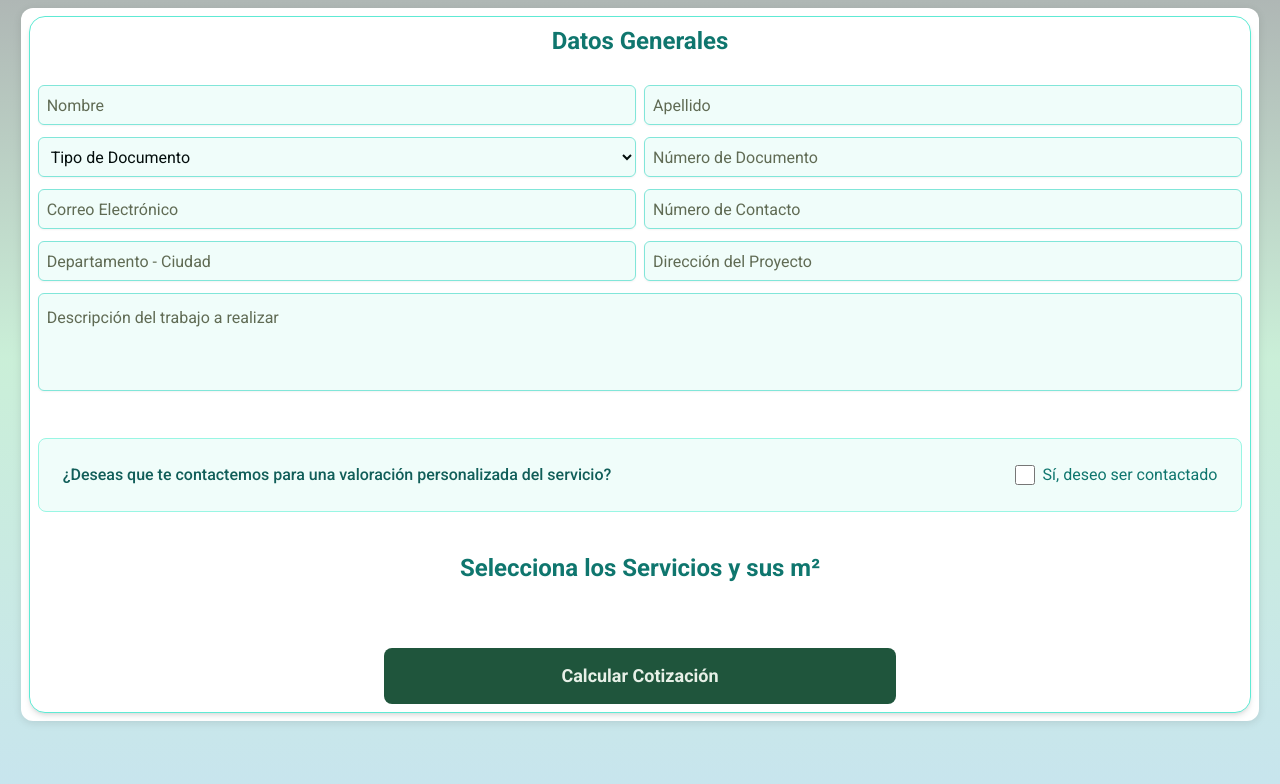
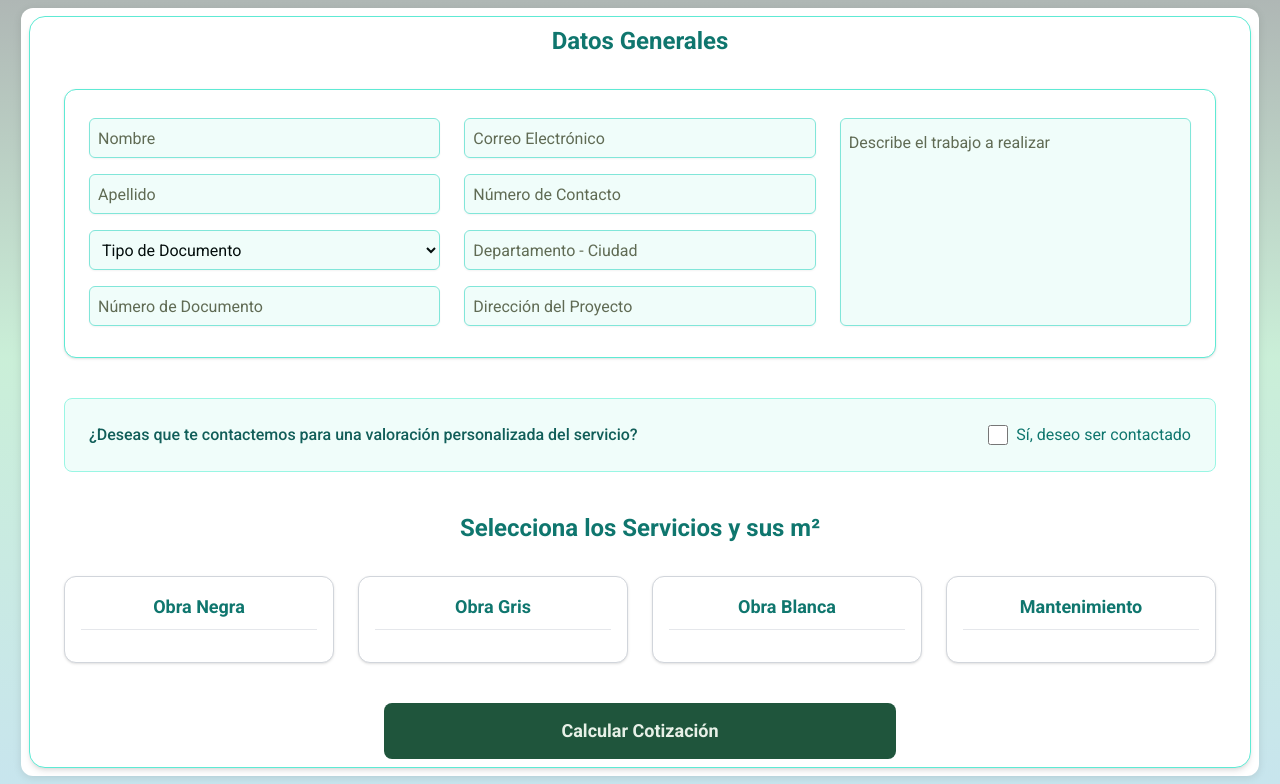
Before and after one commit to Alex-Pineda/JB-CONSTRUCCIONES, a PHP site: page /app/views/simulador.php in a window 1280 px wide. Shown: the part 67-851 px from the top of the page. Run offline with PHP 8.4, Linux system fonts and the light colour scheme; data that the repository does not hold is empty; some libraries are stand-ins or nearby versions.

Commit message:
Modernizar simulador

```diff
--- a/app/ajax/guardarProyecto.php
+++ b/app/ajax/guardarProyecto.php
@@ -45,7 +45,7 @@ try {
         $correo = $data['correo'] ?? '';
         $documento = $data['numero_documento'] ?? '';
 
-        // 🔍 Buscar usuario existente
+        //  Buscar usuario existente
         $sql = "SELECT idusuario
                 FROM usuario
                 WHERE correo = ? OR numero_documento = ?
--- a/app/controllers/authcontroller.php
+++ b/app/controllers/authcontroller.php
@@ -78,7 +78,7 @@ if ($_SERVER['REQUEST_METHOD'] === 'POST') {
 
 
     /* =====================================================
-       2️⃣ LOGIN
+       2️ LOGIN
     ===================================================== */
     $usuario = trim($_POST['usuario'] ?? '');
     $contrasena = trim($_POST['contrasena'] ?? '');
--- a/app/controllers/registrocontroller.php
+++ b/app/controllers/registrocontroller.php
@@ -14,7 +14,7 @@ class RegistroController {
 
         try {
 
-            // 🔹 Iniciar transacción
+            //  Iniciar transacción
             $this->conn->beginTransaction();
 
             // 1️ Verificar duplicados
@@ -69,14 +69,14 @@ class RegistroController {
                 ':idusuario' => $idUsuario
             ]);
 
-            // 🔹 Confirmar transacción
+            //  Confirmar transacción
             $this->conn->commit();
 
             return "ok";
 
         } catch (Exception $e) {
 
-            // 🔹 Revertir si algo falla
+            //  Revertir si algo falla
             $this->conn->rollBack();
             return "error";
         }
--- a/app/views/simulador.php
+++ b/app/views/simulador.php
@@ -73,7 +73,6 @@ $categorias = [
     }
 
     textarea.input-estilo {
-      height: auto;
       padding-top: 0.75rem;
       padding-bottom: 0.75rem;
       resize: none;
@@ -110,10 +109,20 @@ $categorias = [
 
               <!-- DATOS GENERALES -->
               <section>
-                <h2 class="text-center font-semibold text-teal-700 mb-6 text-2xl">Datos Generales</h2>
-                <div class="grid grid-cols-1 md:grid-cols-2 gap-2">
+              <h2 class="text-center font-semibold text-teal-700 mb-8 text-2xl">
+                Datos Generales
+              </h2>
+
+              <div class="flex justify-center">
+                <div class="w-full max-w-6xl bg-white p-6 rounded-xl shadow border border-teal-300">
+
+                  <div class="grid grid-cols-1 md:grid-cols-3 gap-6">
+
+                    <!-- COLUMNA 1 -->
+                    <div class="space-y-4">
                       <input type="text" id="nombre" class="input-estilo" placeholder="Nombre">
                       <input type="text" id="apellido" class="input-estilo" placeholder="Apellido">
+
                       <select id="tipoDocumento" class="input-estilo">
                         <option value="">Tipo de Documento</option>
                         <option value="dni">DNI</option>
@@ -121,121 +130,187 @@ $categorias = [
                         <option value="pasaporte">Pasaporte</option>
                         <option value="otro">Otro</option>
                       </select>
+
                       <input type="text" id="numeroDocumento" class="input-estilo" placeholder="Número de Documento">
+                    </div>
+
+                    <!-- COLUMNA 2 -->
+                    <div class="space-y-4">
                       <input type="email" id="correo" class="input-estilo" placeholder="Correo Electrónico">
                       <input type="tel" id="contacto" class="input-estilo" placeholder="Número de Contacto">
                       <input type="text" id="ubicacion" class="input-estilo" placeholder="Departamento - Ciudad">
                       <input type="text" id="direccion" class="input-estilo" placeholder="Dirección del Proyecto">
-                  <div class="md:col-span-2">
-                    <textarea id="descripcion" rows="3" class="input-estilo resize-none" placeholder="Descripción del trabajo a realizar"></textarea>
+                    </div>
+
+                    <!-- COLUMNA 3 -->
+                    <div class="space-y-2">
+                      <textarea id="descripcion"class="input-estilo h-[208px]"placeholder="Describe el trabajo a realizar"></textarea>
+                    </div>
+
                 </div>
               </div>
             </section>
 
-              <!-- Contacto personalizado -->
-              <div class="flex flex-col md:flex-row items-center gap-4 bg-teal-50 border border-teal-200 rounded-lg p-6 mt-6">
+              <!-- CONTACTO PERSONALIZADO -->
+            <div class="flex justify-center mt-6">
+              <div class="w-full max-w-6xl">
+
+                <div class="flex flex-col md:flex-row items-center gap-4 bg-teal-50 border border-teal-200 rounded-lg p-6">
+
                   <label for="contactoPersonalizado" class="text-teal-800 font-medium flex-1">
                     ¿Deseas que te contactemos para una valoración personalizada del servicio?
                   </label>
+
                   <div class="flex items-center gap-2">
-                  <input type="checkbox" id="contactoPersonalizado" name="contactoPersonalizado"
-                    class="h-5 w-5 text-teal-600 border-teal-400 rounded focus:ring-teal-300">
+                    <input type="checkbox" id="contactoPersonalizado"
+                      class="h-5 w-5 text-teal-600 border-teal-400 rounded">
                     <span class="text-teal-700">Sí, deseo ser contactado</span>
+                  </div>
+
+                </div>
+
               </div>
             </div>
 
-              <!-- Fecha estimada visita -->
-              <div id="campoFechaVisita" class="hidden flex flex-col items-center mt-4">
-                <label for="fechaVisita" class="block text-teal-800 font-semibold mb-2 text-center">
-                  Por favor, indique la fecha estimada para la visita especializada:
+
+            <!-- FECHA -->
+            <div id="campoFechaVisita" class="hidden flex justify-center mt-4">
+              <div class="w-full max-w-6xl">
+
+                <div class="bg-white border border-teal-200 rounded-lg p-6 text-center">
+
+                  <label class="block text-teal-800 font-semibold mb-2">
+                    Fecha estimada para la visita
                   </label>
-                <input type="date" id="fechaVisita" name="fechaVisita"
-                  class="w-full md:w-1/3 px-4 py-2 border border-teal-300 rounded-md focus:ring-2 focus:ring-teal-400 focus:outline-none">
+
+                  <input type="date"
+                    id="fechaVisita"
+                    class="w-full md:w-1/3 px-4 py-2 border border-teal-300 rounded-md focus:ring-2 focus:ring-teal-400">
+
+                </div>
+
+              </div>
             </div>
 
               <!-- SERVICIOS -->
-              <section>
-                <h2 class="text-center font-semibold text-teal-700 mb-6 text-2xl">
+              <section class="mt-8">
+
+                <h2 class="text-center font-semibold text-teal-700 mb-8 text-2xl">
                   Selecciona los Servicios y sus m²
                 </h2>
-                <div class="grid grid-cols-1 md:grid-cols-4 gap-4">
-                  <div id="obraNegraOpciones" class="space-y-3 flex-1">
+
+                <!-- CONTENEDOR CENTRADO -->
+                <div class="flex justify-center">
+                  <div class="grid grid-cols-1 md:grid-cols-4 gap-6 w-full max-w-6xl">
+
+                    <!-- OBRA NEGRA -->
+                    <div id="obraNegraOpciones" class="bg-white p-4 rounded-xl shadow border border-gray-300">
+                      <h3 class="text-lg font-semibold text-teal-700 mb-4 text-center border-b pb-2">
+                        Obra Negra
+                      </h3>
+
+                      <div class="space-y-3">
                         <?php foreach ($categorias['Obra negra'] as $s): ?>
-                        <div class="flex items-center space-x-3 servicio-item">
+                          <div class="flex items-center justify-between gap-2 servicio-item">
 
                             <input type="checkbox"
                               class="servicio-check"
                               data-id="<?= $s['idservicio'] ?>"
                               data-precio="<?= $s['precio_base'] ?>">
 
-                            <label class="text-sm">
+                            <label class="text-sm flex-1">
                               <?= htmlspecialchars($s['nombre_servicio']) ?>
                             </label>
 
                             <input type="number"
-                                class="m2 hidden border rounded px-2 py-1 text-center"
+                              class="m2 hidden w-20 border rounded px-2 py-1 text-center"
                               placeholder="m²">
                           </div>
                         <?php endforeach; ?>
                       </div>
+                    </div>
 
-                  <div id="obraGrisOpciones" class="space-y-3 flex-1">
+                    <!-- OBRA GRIS -->
+                    <div id="obraGrisOpciones" class="bg-white p-4 rounded-xl shadow border border-gray-300">
+                      <h3 class="text-lg font-semibold text-teal-700 mb-4 text-center border-b pb-2">
+                        Obra Gris
+                      </h3>
+
+                      <div class="space-y-3">
                         <?php foreach ($categorias['Obra gris'] as $s): ?>
-                        <div class="flex items-center space-x-3 servicio-item">
+                          <div class="flex items-center justify-between gap-2 servicio-item">
 
                             <input type="checkbox"
                               class="servicio-check"
                               data-id="<?= $s['idservicio'] ?>"
                               data-precio="<?= $s['precio_base'] ?>">
 
-                            <label class="text-sm">
+                            <label class="text-sm flex-1">
                               <?= htmlspecialchars($s['nombre_servicio']) ?>
                             </label>
 
                             <input type="number"
-                                class="m2 hidden border rounded px-2 py-1 text-center"
+                              class="m2 hidden w-20 border rounded px-2 py-1 text-center"
                               placeholder="m²">
                           </div>
                         <?php endforeach; ?>
                       </div>
+                    </div>
 
-                  <div id="obraBlancaOpciones" class="space-y-3 flex-1">
+                    <!-- OBRA BLANCA -->
+                    <div id="obraBlancaOpciones" class="bg-white p-4 rounded-xl shadow border border-gray-300">
+                      <h3 class="text-lg font-semibold text-teal-700 mb-4 text-center border-b pb-2">
+                        Obra Blanca
+                      </h3>
+
+                      <div class="space-y-3">
                         <?php foreach ($categorias['Obra blanca'] as $s): ?>
-                        <div class="flex items-center space-x-3 servicio-item">
+                          <div class="flex items-center justify-between gap-2 servicio-item">
 
                             <input type="checkbox"
                               class="servicio-check"
                               data-id="<?= $s['idservicio'] ?>"
                               data-precio="<?= $s['precio_base'] ?>">
 
-                            <label class="text-sm">
+                            <label class="text-sm flex-1">
                               <?= htmlspecialchars($s['nombre_servicio']) ?>
                             </label>
 
                             <input type="number"
-                                class="m2 hidden border rounded px-2 py-1 text-center"
+                              class="m2 hidden w-20 border rounded px-2 py-1 text-center"
                               placeholder="m²">
                           </div>
                         <?php endforeach; ?>
                       </div>
-                <div id="mantenimientoOpciones" class="space-y-3 flex-1">
+                    </div>
+
+                    <!-- MANTENIMIENTO -->
+                    <div id="mantenimientoOpciones" class="bg-white p-4 rounded-xl shadow border border-gray-300">
+                      <h3 class="text-lg font-semibold text-teal-700 mb-4 text-center border-b pb-2">
+                        Mantenimiento
+                      </h3>
+
+                      <div class="space-y-3">
                         <?php foreach ($categorias['Mantenimiento'] as $s): ?>
-                        <div class="flex items-center space-x-3 servicio-item">
+                          <div class="flex items-center justify-between gap-2 servicio-item">
 
                             <input type="checkbox"
                               class="servicio-check"
                               data-id="<?= $s['idservicio'] ?>"
                               data-precio="<?= $s['precio_base'] ?>">
 
-                            <label class="text-sm">
+                            <label class="text-sm flex-1">
                               <?= htmlspecialchars($s['nombre_servicio']) ?>
                             </label>
 
                             <input type="number"
-                                class="m2 hidden border rounded px-2 py-1 text-center"
+                              class="m2 hidden w-20 border rounded px-2 py-1 text-center"
                               placeholder="m²">
                           </div>
                         <?php endforeach; ?>
+                      </div>
+                    </div>
+
                   </div>
                 </div>
               </section>
--- a/config/session.php
+++ b/config/session.php
@@ -17,7 +17,6 @@ if (isset($_SESSION['LAST_ACTIVITY'])) {
         session_unset();
         session_destroy();
 
-        // Ahora BASE_URL sí funcionará porque cargamos config.php arriba
         header("Location: " . BASE_URL . "index.php?session=expirada");
         exit();
     }
```
Also changed, not shown: README.md. Lines whose indentation alone changed are shown as unchanged.
